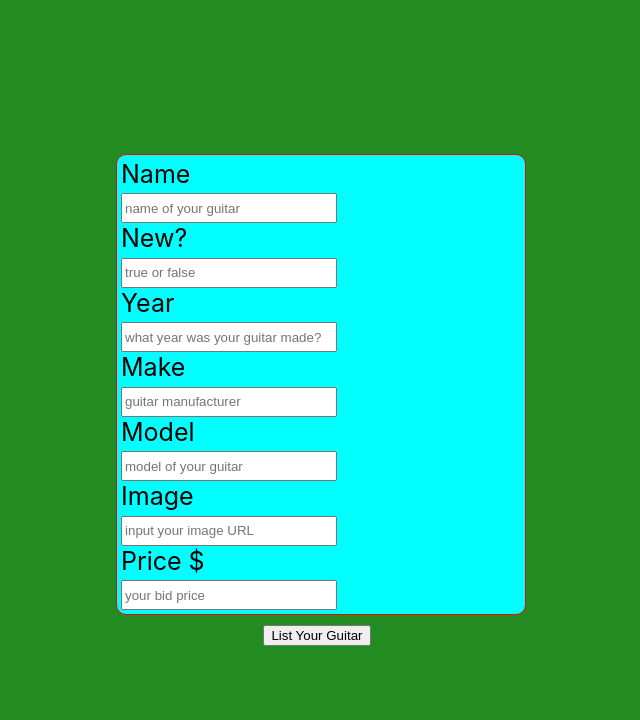
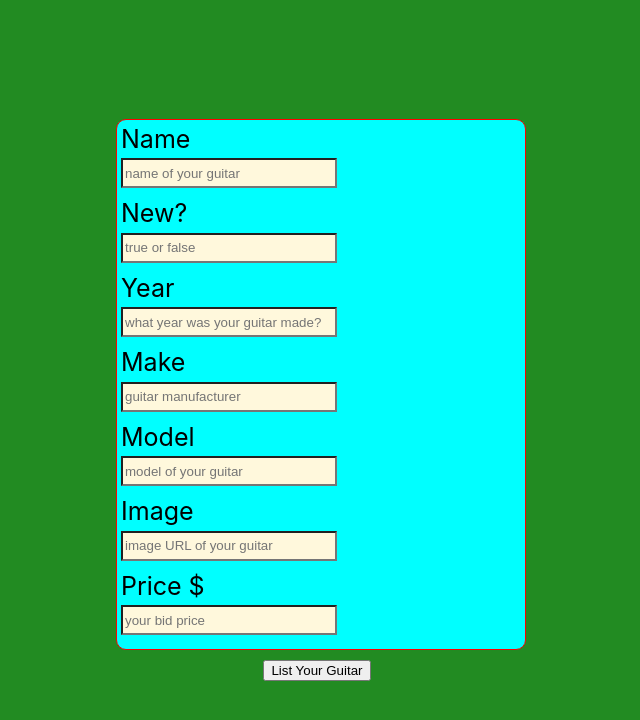
Before and after one commit to riverferguson/phase-2-project, a React app in the folder phase-2-project/: page / in a window 1280 px wide. Shown: the whole page, without its empty margins (323-963 px from the left). Built offline with nearby package versions, Linux system fonts and the light colour scheme.

Commit message:
fix event handlers and add placholder attributes to inputs

```diff
--- a/phase-2-project/src/components/GuitarForm.css
+++ b/phase-2-project/src/components/GuitarForm.css
@@ -14,5 +14,6 @@
 .inputBox {
   width: 13rem;
   height: 1.5rem;
-  margin:
+  margin-bottom: 10px;
+  background-color: cornsilk;
 }
--- a/phase-2-project/src/components/GuitarForm.js
+++ b/phase-2-project/src/components/GuitarForm.js
@@ -17,14 +17,24 @@ const GuitarForm = () => {
   }
 
   const newChangeHandler = (event) => {
-
+    setEnteredNew(event.target.value);
   }
 
   const yearChangeHandler = (event) => {
-
+    setEnteredYear(event.target.value);
   }
 
+  const makeChangeHandler = (event) => {
+    setEnteredMake(event.target.value);
+  }
 
+  const modelChangeHandler = (event) => {
+    setEnteredModel(event.target.value);
+  }
+
+  const imageChangeHandler = (event) => {
+    setEnteredImage(event.target.value);
+  }
 
   const priceChangeHandler = (event) => {
     setPrice(event.target.value);
@@ -60,19 +70,19 @@ const GuitarForm = () => {
         <div>
           <label>Make </label>
           <div>
-            <input className="inputBox" placeholder="guitar manufacturer" type='text' value={enteredName} onChange={nameChangeHandler} />
+            <input className="inputBox" placeholder="guitar manufacturer" type='text' value={enteredMake} onChange={makeChangeHandler} />
           </div>
         </div>
         <div>
           <label>Model </label>
           <div>
-            <input className="inputBox" placeholder="model of your guitar" type='text' value={enteredName} onChange={nameChangeHandler} />
+            <input className="inputBox" placeholder="model of your guitar" type='text' value={enteredModel} onChange={modelChangeHandler} />
           </div>
         </div>
         <div>
           <label>Image </label>
           <div>
-            <input className="inputBox" placeholder="input your image URL" type='text' value={enteredName} onChange={nameChangeHandler} />
+            <input className="inputBox" placeholder="image URL of your guitar" type='text' value={enteredImage} onChange={imageChangeHandler} />
           </div>
         </div>
         <div>
```
